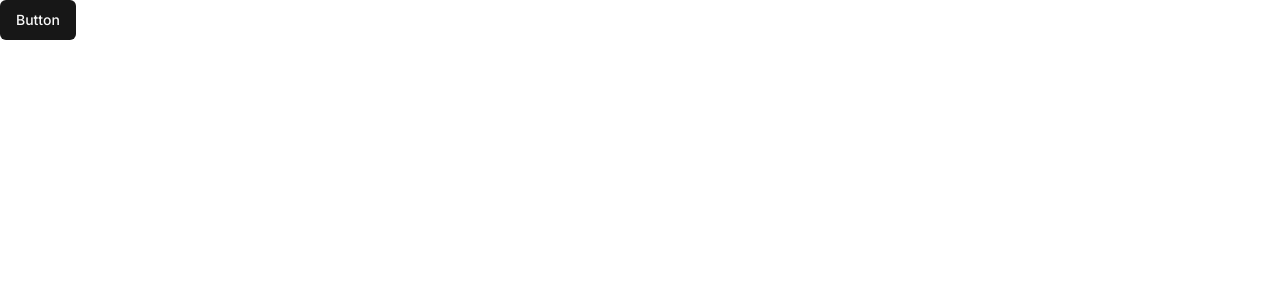
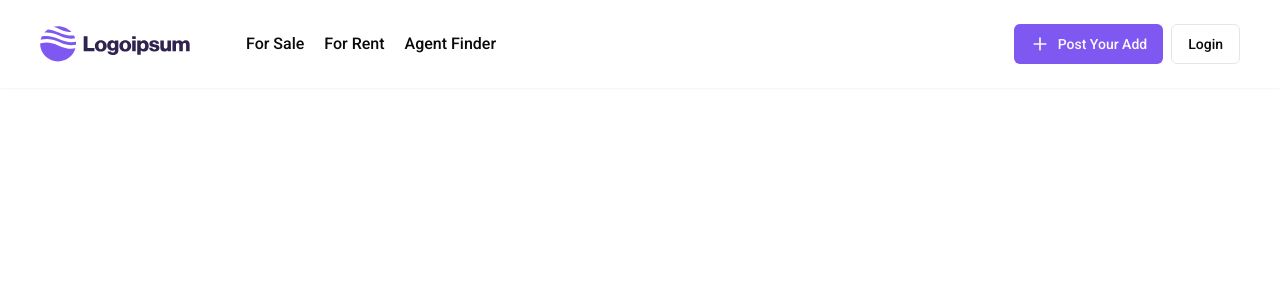
Before and after one commit to saurav-ghimire/Real-Estate-With-Next.js-and-Supabase, a Next.js app: page / in a window 1280 px wide. Shown: the top 300 px of the page. Built offline with nearby package versions, Linux system fonts and the light colour scheme.

Commit message:
Header Secction Created

```diff
--- a/app/Provider.jsx
+++ b/app/Provider.jsx
@@ -1,5 +1,15 @@
+import Header from "./_components/Header";
+
+
 function Provider({children}) {
-  return ( children );
+  return (
+    <div>
+      <Header />
+        <div className='px-4 md:px-20'>
+          {children }
+        </div>
+    </div>
+  );
 }
 
 export default Provider;
--- a/app/_components/Header.jsx
+++ b/app/_components/Header.jsx
@@ -1,5 +1,27 @@
+import { Button } from "@/components/ui/button";
+import { PlusIcon } from "lucide-react";
+import Image from "next/image";
+
+
 function Header() {
-  return ( "Header is here" );
+  return (
+    <div className='p-6 px-10 flex justify-between shadow-sm fixed top-0 w-full z-200 bg-white'>
+      <div className='flex gap-14 items-center'>
+        <Image src='/logo.svg' height={150} width={150} alt='logo' />
+        <ul className='hidden md:flex gap-5'>
+          <li className='font-medium cursor-pointer transition-all ease-in-out hover:text-primary'>For Sale</li>
+          <li className='font-medium cursor-pointer hover:text-primary'>For Rent</li>
+          <li className='font-medium cursor-pointer hover:text-primary'>Agent Finder</li>
+        </ul>
+      </div>
+      <div className='flex gap-2'>
+        <Button className='flex gap-2 bg-primary'><PlusIcon className='w-5 m-0' /> Post Your Add</Button>
+
+        <Button variant="outline">Login</Button>
+
+      </div>
+    </div>
+   );
 }
 
 export default Header;
--- a/app/layout.js
+++ b/app/layout.js
@@ -1,9 +1,12 @@
-import { Inter } from "next/font/google";
+import { Roboto } from 'next/font/google'
+
 import "./globals.css";
 import Provider from "./Provider";
 
-const inter = Inter({ subsets: ["latin"] });
-
+const roboto = Roboto({
+  weight: ['100', '300', '400', '500', '700', '900'],
+  subsets: ['latin'],
+})
 export const metadata = {
   title: "Create Next App",
   description: "Generated by create next app",
@@ -12,7 +15,7 @@ export const metadata = {
 export default function RootLayout({ children }) {
   return (
     <html lang="en">
-      <body className={inter.className}>
+      <body className={roboto.className}>
         <Provider>
             {children}
         </Provider>
--- a/app/page.js
+++ b/app/page.js
@@ -3,6 +3,6 @@ import { Button } from "@/components/ui/button"
 
 export default function Home() {
   return (
-    <Button>Button</Button>
+    ""
   );
 }
--- a/tailwind.config.js
+++ b/tailwind.config.js
@@ -24,7 +24,7 @@ module.exports = {
         background: "hsl(var(--background))",
         foreground: "hsl(var(--foreground))",
         primary: {
-          DEFAULT: "hsl(var(--primary))",
+          DEFAULT: "#7f57f1",
           foreground: "hsl(var(--primary-foreground))",
         },
         secondary: {
```
